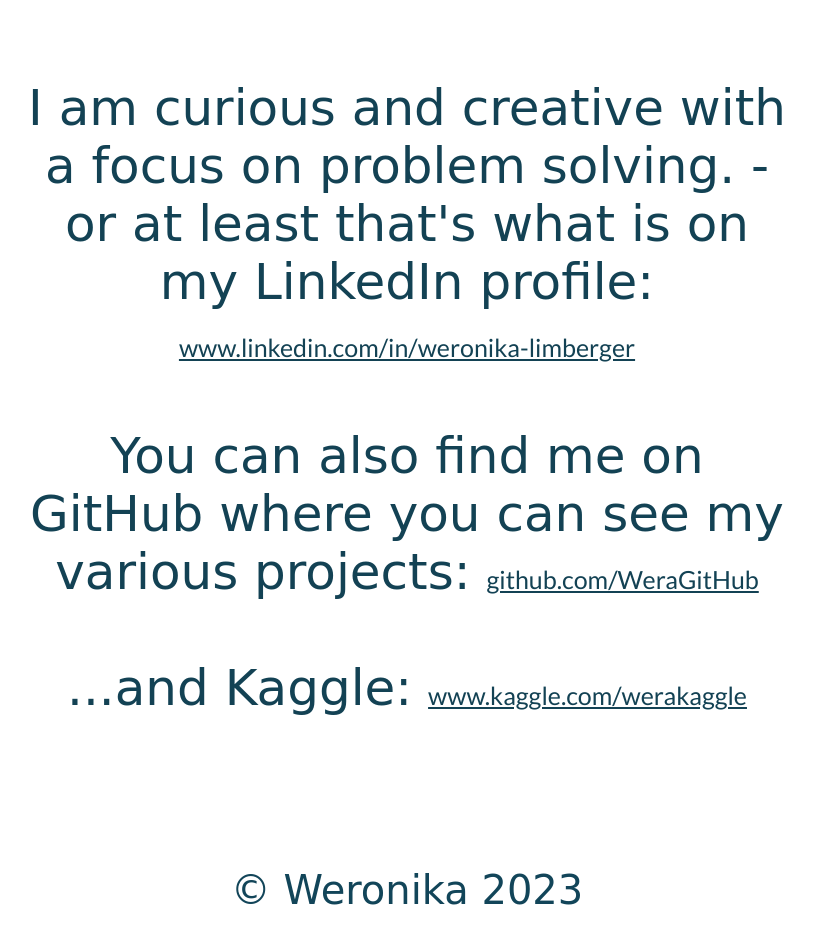
After one commit to WeraGitHub/PawsForThought, a Flask app: page /about in a window 1280 px wide. The commit adds this page. Shown: the part 701-1644 px from the top of the page, without its empty margins (233-1047 px from the left). Run offline with Flask 3, Linux system fonts and the light colour scheme; some web fonts are replaced.

Commit message:
Create and style About and Contact pages

```diff
--- a/application/routes.py
+++ b/application/routes.py
@@ -8,4 +8,17 @@
 @app.route('/index')
 def home():
     header = "Paws For Thought"
-    return render_template('home.html', header=header, posts=posts)
+    sub_header = "reflective blog"
+    return render_template('home.html', header=header, subheader=sub_header, posts=posts)
+
+
+@app.route('/about')
+def about():
+    header = "About"
+    return render_template('about.html', header=header, subheader='')
+
+
+@app.route('/contact')
+def contact():
+    header = "Contact"
+    return render_template('contact.html', header=header, subheader='')
--- a/application/static/styles.css
+++ b/application/static/styles.css
@@ -180,6 +180,27 @@
     color: #ccc;
 }
 
+
+
+
+
+
+.contact-text, .about-text {
+    color: #134254;
+    text-align: center;
+    font-size:50px;
+    padding: 50px 0;
+}
+
+.contact-text a, .about-text a {
+    font-family: 'Lato', Arial, sans-serif;
+    font-size: 25px;
+    color: #134254;
+}
+
+
+
+
 footer {
     padding: 100px 0 30px 0;
     width: 760px;
--- /dev/null
+++ b/application/templates/about.html
@@ -0,0 +1,20 @@
+{% extends "layout.html" %}
+
+{% block body_content %}
+
+<div class="about-text">
+    <p>I am curious and creative with a focus on problem solving.  - or at least that's what is on my LinkedIn profile:
+        <a href="https://www.linkedin.com/in/weronika-limberger/">www.linkedin.com/in/weronika-limberger</a>
+    </p>
+    <br />
+    <p>You can also find me on GitHub where you can see my various projects:
+        <a href="https://github.com/WeraGitHub">github.com/WeraGitHub</a>
+    </p>
+    <br />
+
+    <p>...and Kaggle:
+        <a href="https://www.kaggle.com/werakaggle">www.kaggle.com/werakaggle</a>
+    </p>
+</div>
+
+{% endblock %}
```
Also changed, not shown: application/templates/contact.html (added, +10 -0 lines).
